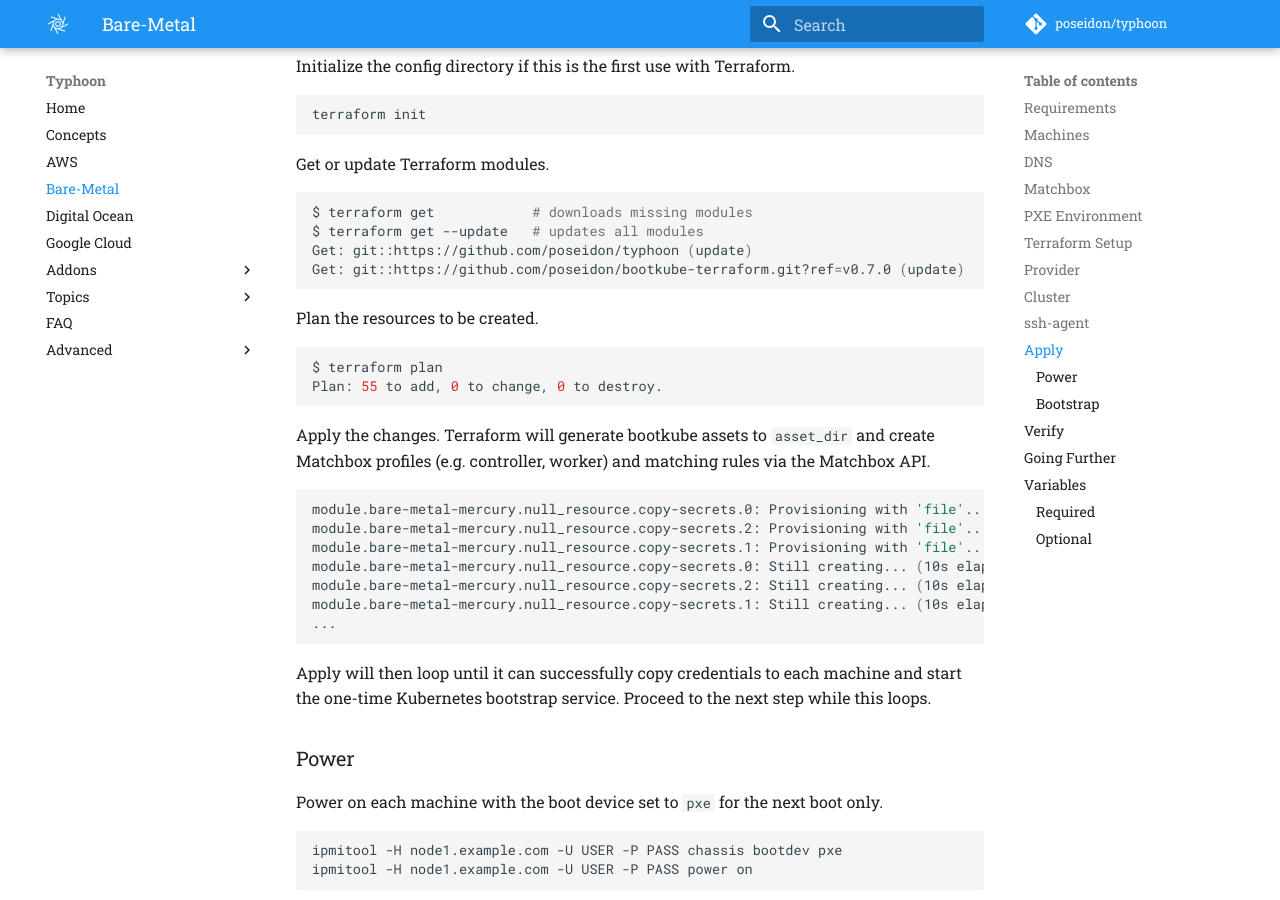
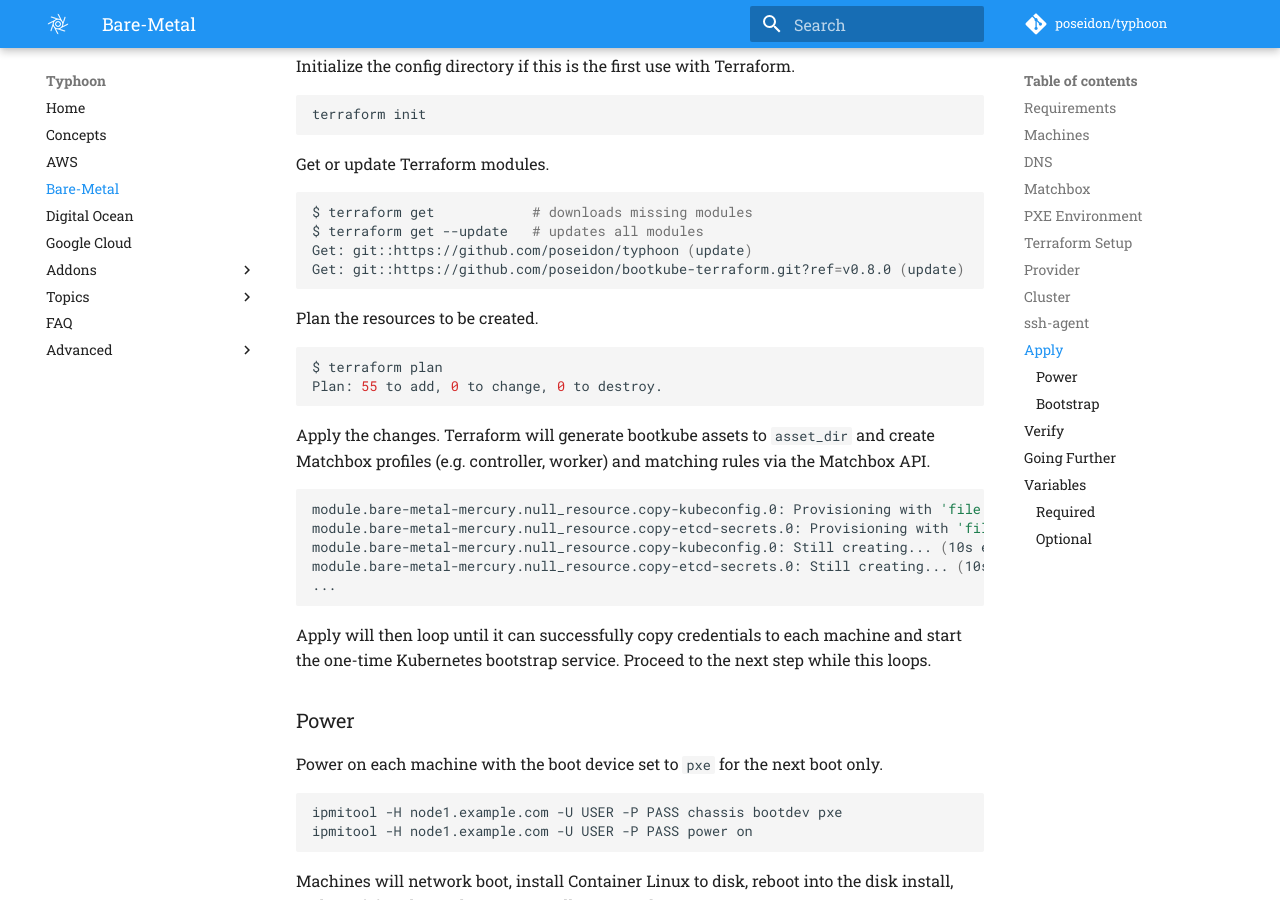
Before and after one commit to poseidon/typhoon, an MkDocs documentation site: the page built from docs/bare-metal.md, in a window 1280 px wide and 900 px high, scrolled down 5287 px. Built offline with MkDocs 1.6.1 and Material for MkDocs 9.7.7, drawn with Linux system fonts in a browser that asks for light colours; comment, search, counter and statistics services are not loaded; old or Windows-style settings are respelled for this version of MkDocs; some of the changed text lies outside the part shown.

Commit message:
Add docs corrections for versions and log output

````diff
--- a/docs/bare-metal.md
+++ b/docs/bare-metal.md
@@ -219,7 +219,7 @@
 $ terraform get            # downloads missing modules
 $ terraform get --update   # updates all modules
 Get: git::https://github.com/poseidon/typhoon (update)
-Get: git::https://github.com/poseidon/bootkube-terraform.git?ref=v0.7.0 (update)
+Get: git::https://github.com/poseidon/bootkube-terraform.git?ref=v0.8.0 (update)
 ```
 
 Plan the resources to be created.
@@ -232,12 +232,10 @@
 Apply the changes. Terraform will generate bootkube assets to `asset_dir` and create Matchbox profiles (e.g. controller, worker) and matching rules via the Matchbox API.
 
 ```sh
-module.bare-metal-mercury.null_resource.copy-secrets.0: Provisioning with 'file'...
-module.bare-metal-mercury.null_resource.copy-secrets.2: Provisioning with 'file'...
-module.bare-metal-mercury.null_resource.copy-secrets.1: Provisioning with 'file'...
-module.bare-metal-mercury.null_resource.copy-secrets.0: Still creating... (10s elapsed)
-module.bare-metal-mercury.null_resource.copy-secrets.2: Still creating... (10s elapsed)
-module.bare-metal-mercury.null_resource.copy-secrets.1: Still creating... (10s elapsed)
+module.bare-metal-mercury.null_resource.copy-kubeconfig.0: Provisioning with 'file'...
+module.bare-metal-mercury.null_resource.copy-etcd-secrets.0: Provisioning with 'file'...
+module.bare-metal-mercury.null_resource.copy-kubeconfig.0: Still creating... (10s elapsed)
+module.bare-metal-mercury.null_resource.copy-etcd-secrets.0: Still creating... (10s elapsed)
 ...
 ```
 
````
Also changed, not shown: other parts of docs/bare-metal.md (+2 -1 lines), docs/aws.md (+1 -1 lines), docs/digital-ocean.md (+1 -1 lines), docs/google-cloud.md (+4 -4 lines).
